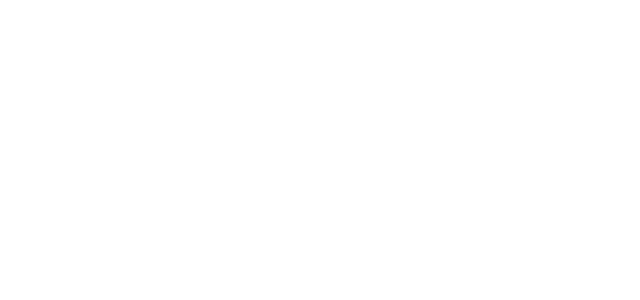
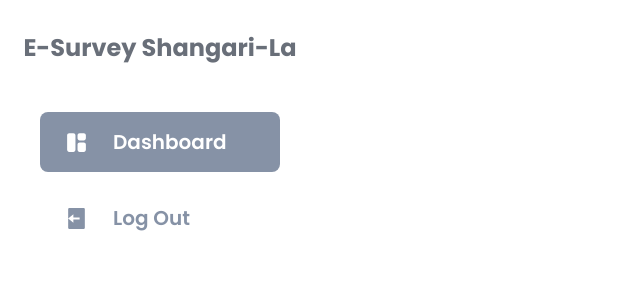
Before and after one commit to tobi-bams/e-survey, a React (Create React App) app: page /dashboard in a window 1280 px wide. Before the commit this address had no page. Shown: the top 300 px of the page, without its empty margins (0-640 px from the left). Built offline with nearby package versions, Linux system fonts and the light colour scheme.

Commit message:
feat: Side Bar

```diff
--- a/src/App.js
+++ b/src/App.js
@@ -2,6 +2,7 @@
 import Login from "./pages/login";
 import SignUp from "./pages/signup";
 import { BrowserRouter as Router, Routes, Route } from "react-router-dom";
+import Dashboard from "./pages/dashboard";
 
 function App() {
   return (
@@ -9,6 +10,7 @@
       <Router>
         <Routes>
           <Route path="/login" element={<Login />} />
+          <Route path="/dashboard" element={<Dashboard />} />
           <Route path="/" element={<SignUp />} />
         </Routes>
       </Router>
--- /dev/null
+++ b/src/component/sidebar.js
@@ -0,0 +1,27 @@
+import React from "react";
+import DashboardIcon from "../assets/dashboard.svg";
+import LogoutIcon from "../assets/logout.svg";
+
+export default function SideBar() {
+  return (
+    <div className="sidebar fixed h-screen">
+      <h2 className="font-bold text-2xl text-app-text pt-8 text-center">
+        E-Survey Shangari-La
+      </h2>
+      <div className="flex flex-col justify-between px-10 mt-12">
+        <div className="flex items-center w-full rounded-lg bg-primary py-4 cursor-pointer">
+          <img src={DashboardIcon} alt="Dashboard Icon" className="mx-6" />
+          <button className="text-white font-semibold text-xl">
+            Dashboard
+          </button>
+        </div>
+        <div className="flex items-center w-full rounded-lg py-4 cursor-pointer mt-4">
+          <img src={LogoutIcon} alt="Dashboard Icon" className="mx-6" />
+          <button className="font-semibold text-xl text-primary">
+            Log Out
+          </button>
+        </div>
+      </div>
+    </div>
+  );
+}
--- a/src/index.css
+++ b/src/index.css
@@ -9,6 +9,10 @@
   margin-left: 40%;
 }
 
+.sidebar {
+  width: 25%;
+}
+
 @media (max-width: 767px) {
   .signup {
     margin-left: 0px;
--- /dev/null
+++ b/src/pages/dashboard.js
@@ -0,0 +1,10 @@
+import React from "react";
+import SideBar from "../component/sidebar";
+
+export default function Dashboard() {
+  return (
+    <div>
+      <SideBar />
+    </div>
+  );
+}
```
Also changed, not shown: src/assets/dashboard.svg (added), src/assets/logout.svg (added), src/component/question.js (added).
